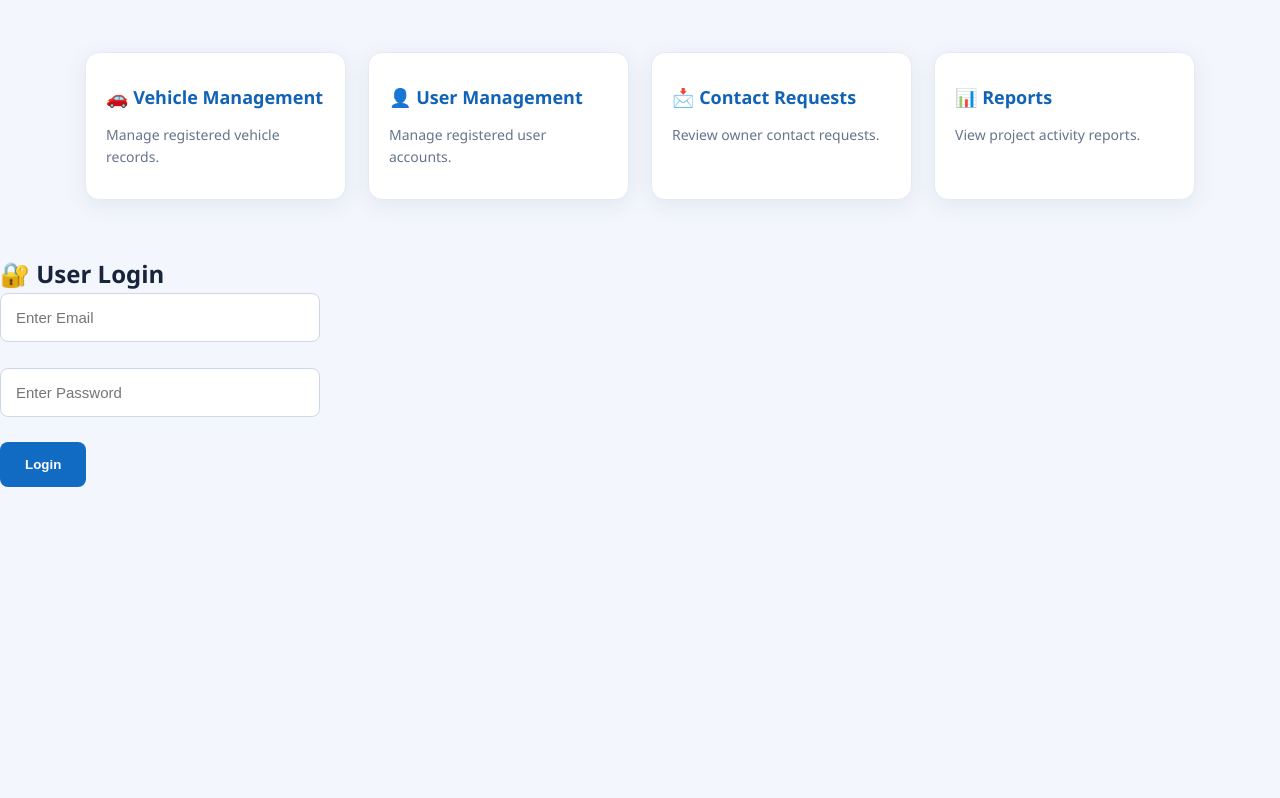
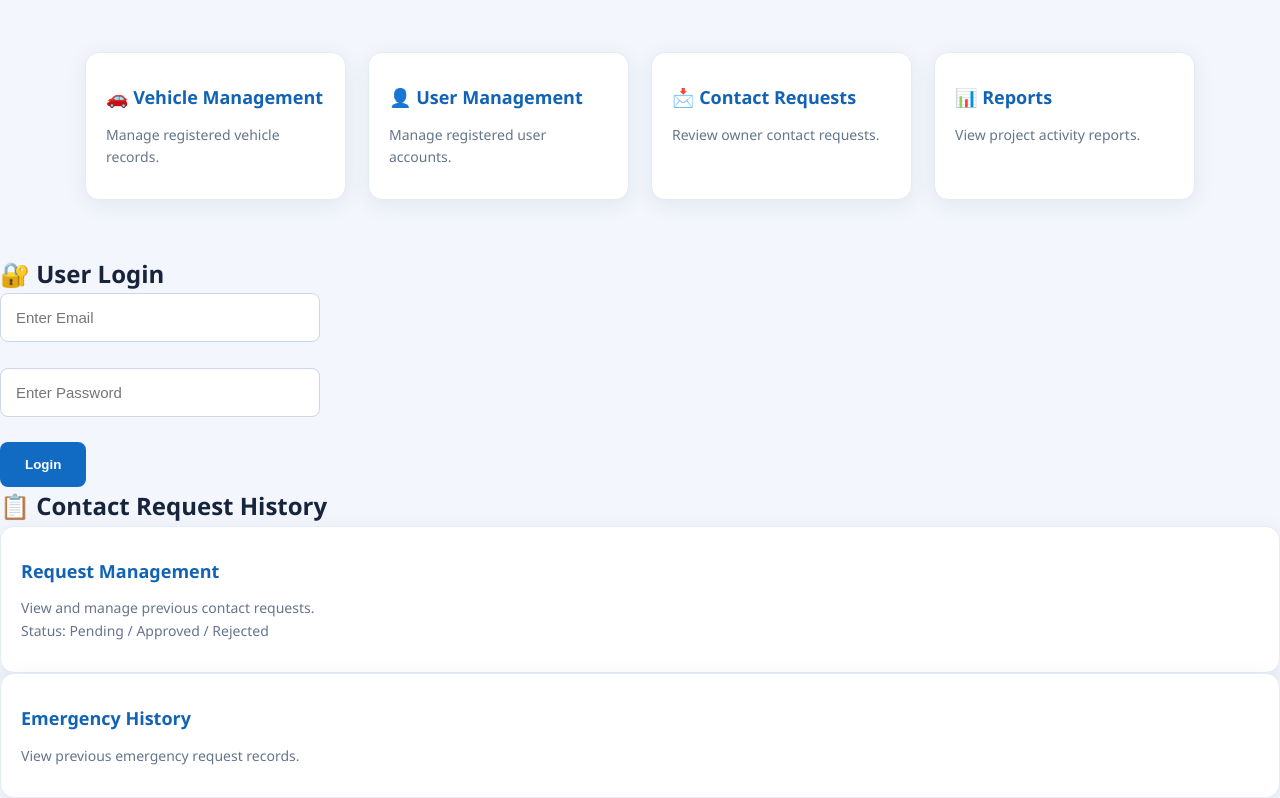
Before and after one commit to mathanikamj17/smart-vehicle-owner-contact-system, a plain HTML site: page index.html in a window 1280 px wide. Shown: the part 837-1635 px from the top of the page. Before the commit the page ends 1324 px from the top, so only its background shows below. Drawn offline with Linux system fonts and the light colour scheme.

Commit message:
add contact request history

```diff
--- a/index.html
+++ b/index.html
@@ -138,5 +138,19 @@
         <p id="loginResult"></p>
     </form>
 </section>
+    <section id="history">
+    <h2>📋 Contact Request History</h2>
+
+    <div class="card">
+        <h3>Request Management</h3>
+        <p>View and manage previous contact requests.</p>
+        <p>Status: Pending / Approved / Rejected</p>
+    </div>
+
+    <div class="card">
+        <h3>Emergency History</h3>
+        <p>View previous emergency request records.</p>
+    </div>
+</section>
 </body>
 </html>
```
